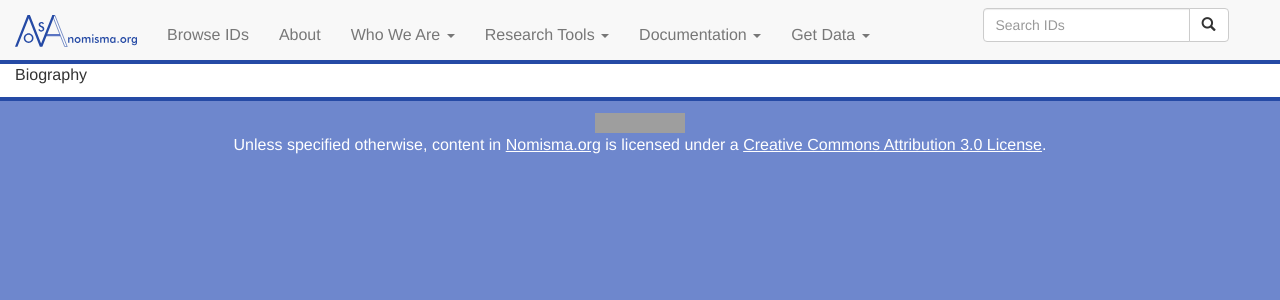
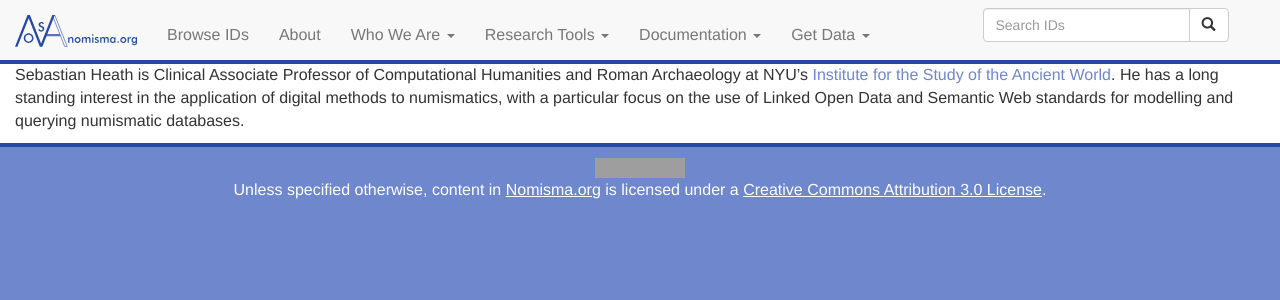
Before and after one commit to nomisma/site, a Jekyll site: the page built from _scientific_committee/heath.md, in a window 1280 px wide. Shown: the top 300 px of the page. Built offline with Jekyll 4.4.1, drawn with Linux system fonts in a browser that asks for light colours; grey boxes are pictures that could not be loaded.

Commit message:
updated Sebastian Heath bio

```diff
--- a/_scientific_committee/heath.md
+++ b/_scientific_committee/heath.md
@@ -9,4 +9,4 @@
 editor_uri: http://nomisma.org/editor/sfsheath
 permalink: /about/scientific_committee/heath/
 ---
-Biography
+Sebastian Heath is Clinical Associate Professor of Computational Humanities and Roman Archaeology at NYU's [Institute for the Study of the Ancient World](https://isaw.nyu.edu/). He has a long standing interest in the application of digital methods to numismatics, with a particular focus on the use of Linked Open Data and Semantic Web standards for modelling and querying numismatic databases.
```
